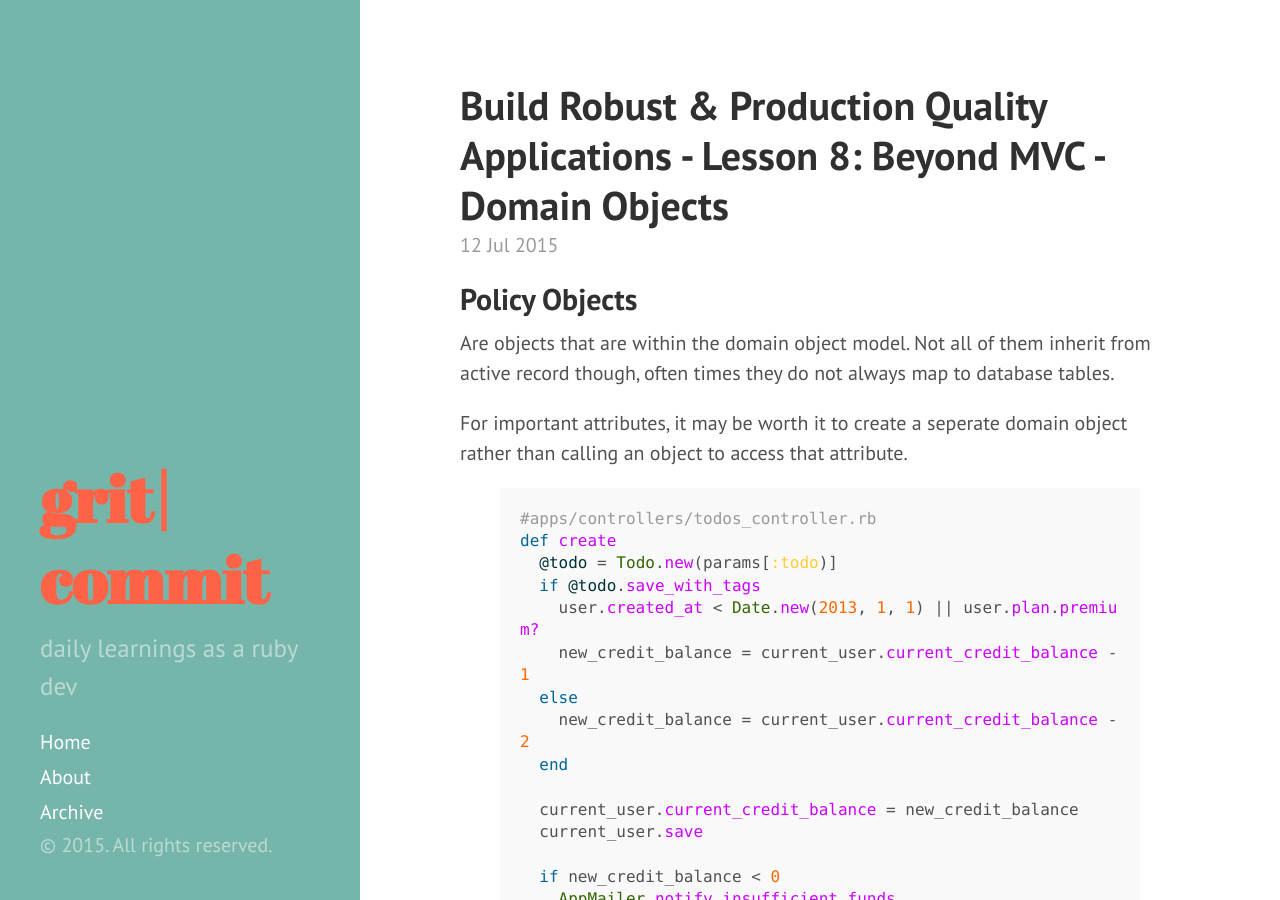
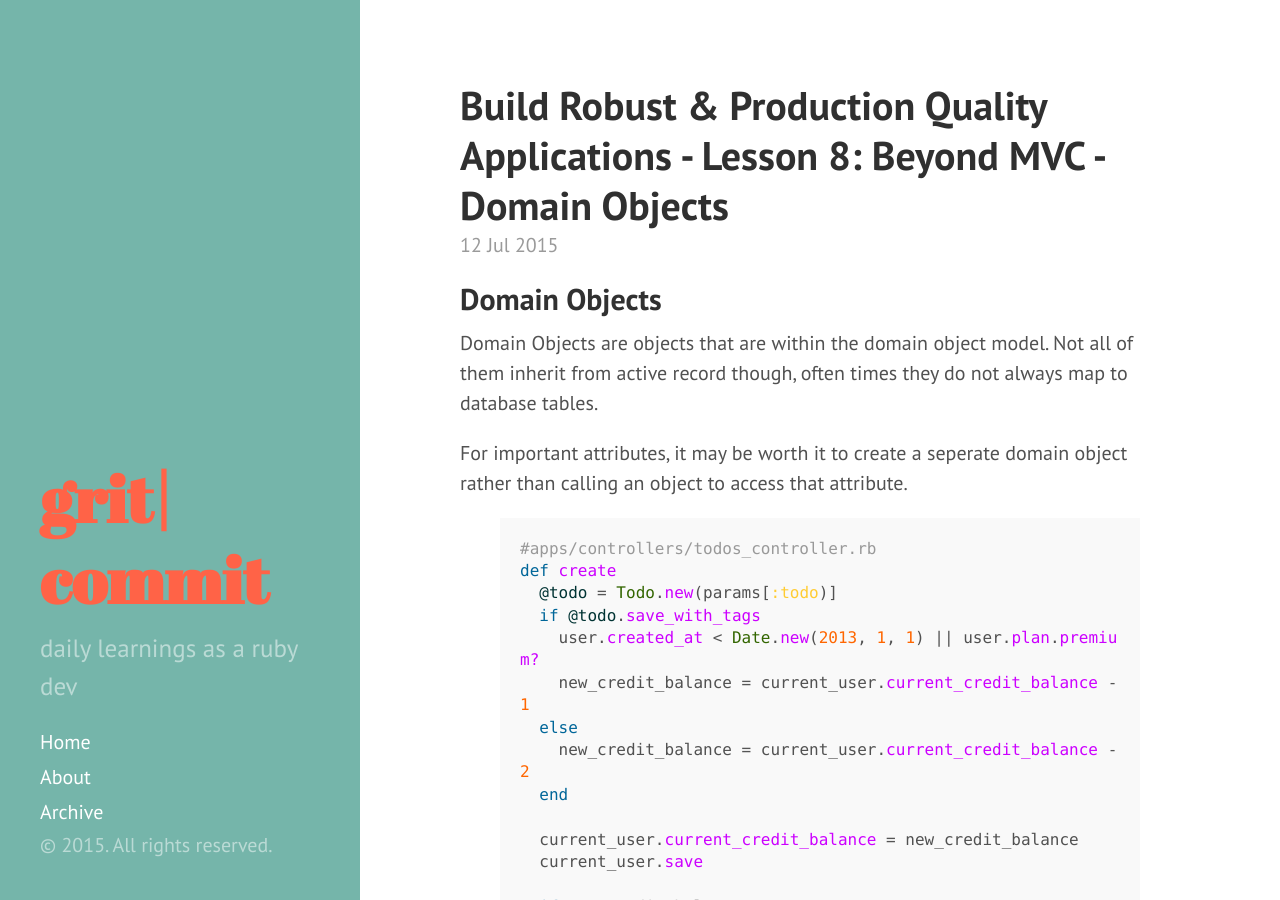
Before and after one commit to jamelablack/jamelablack.github.com, a Jekyll site: the page built from _posts/2015-07-12-course3-domain-objects.md, in a window 1280 px wide and 900 px high. Built offline with Jekyll 4.4.1, drawn with Linux system fonts in a browser that asks for light colours; Markdown is read by kramdown in place of the engine named in the settings.

```diff
--- a/_posts/2015-07-12-course3-domain-objects.md
+++ b/_posts/2015-07-12-course3-domain-objects.md
@@ -3,8 +3,8 @@ layout: post
 title: "Build Robust & Production Quality Applications - Lesson 8: Beyond MVC - Domain Objects"
 tags: tealeaf
 ---
-##Policy Objects
-Are objects that are within the domain object model. Not all of them inherit from active record though, often times they do not always map to database tables.
+##Domain Objects
+Domain Objects are objects that are within the domain object model. Not all of them inherit from active record though, often times they do not always map to database tables.
 
 For important attributes, it may be worth it to create a seperate domain object rather than calling an object to access that attribute.
 
```
Also changed, not shown: _posts/2015-07-11-course3-policy-objects.md (+1 -1 lines).
